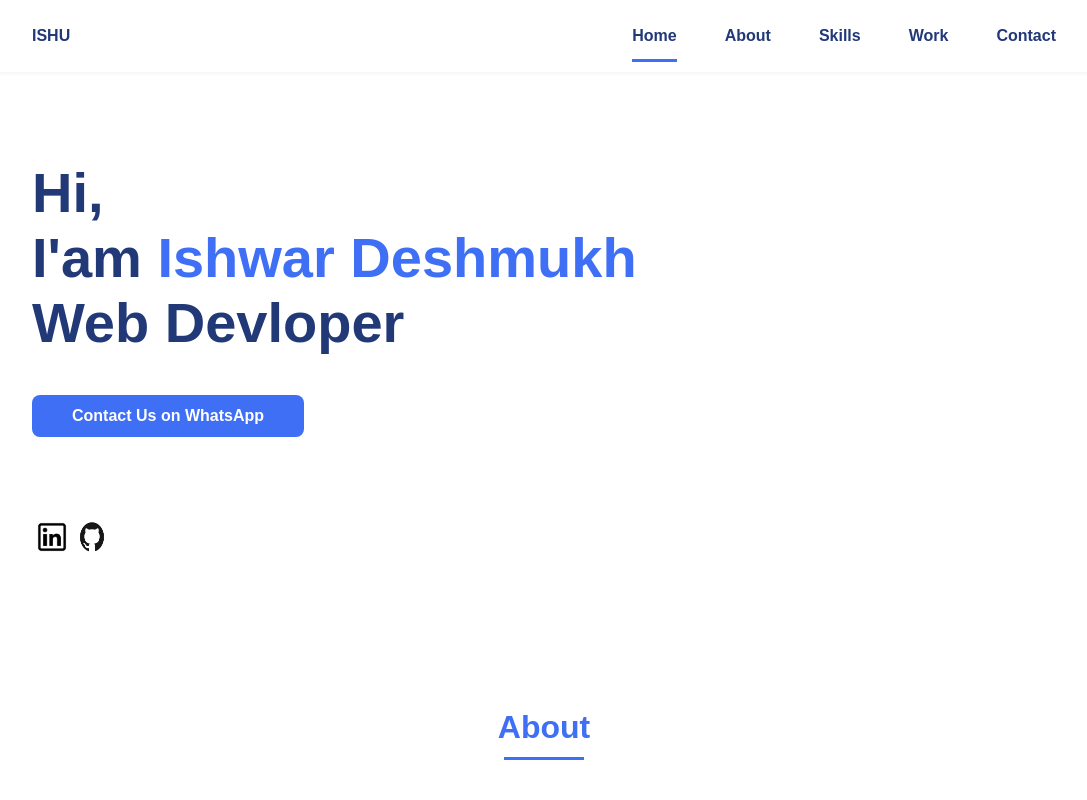
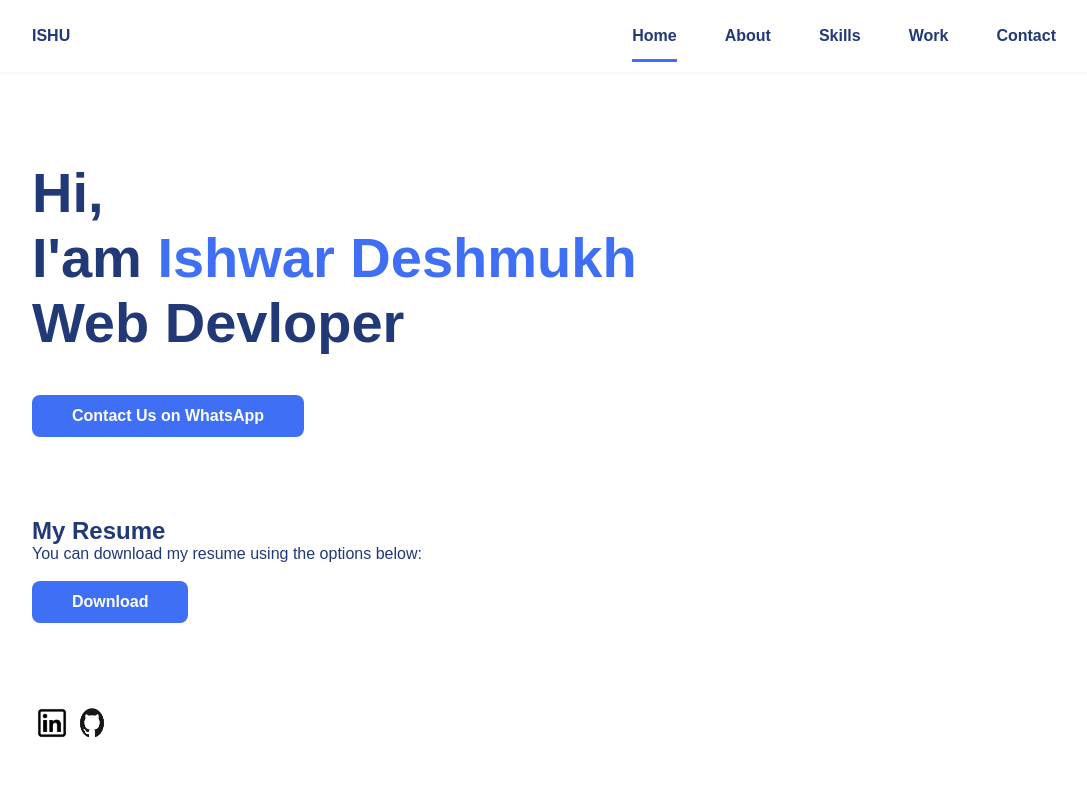
Before and after one commit to Ishwardeshmukh15/Personal-Profile, a plain HTML site: page index.html in a window 1280 px wide. Shown: the top 800 px of the page, without its empty margins (96-1183 px from the left). Drawn offline with nearby package versions, Linux system fonts and the light colour scheme.

Commit message:
Update in index.html

```diff
--- a/index.html
+++ b/index.html
@@ -46,6 +46,19 @@
                     <a href="https://wa.me/9398238688?text=Hello%2C%20I%20would%20like%20to%20get%20in%20touch!" class="button" target="_blank">Contact Us on WhatsApp</a>
 
                 </div>
+
+    <section id="resume">
+        <h2>My Resume</h2>
+        <p>You can download my resume using the options below:</p><br>
+
+        <!-- Link to the PDF -->
+        <a href="assets/Resume.pdf" target="_blank" class="button">Download</a>
+
+
+    </section>
+
+
+
 
                 <div class="home__social">
                     <a href="https://www.linkedin.com/in/ishwar-deshmukh-1520302b7" target="ishwardeshmukh">
```
